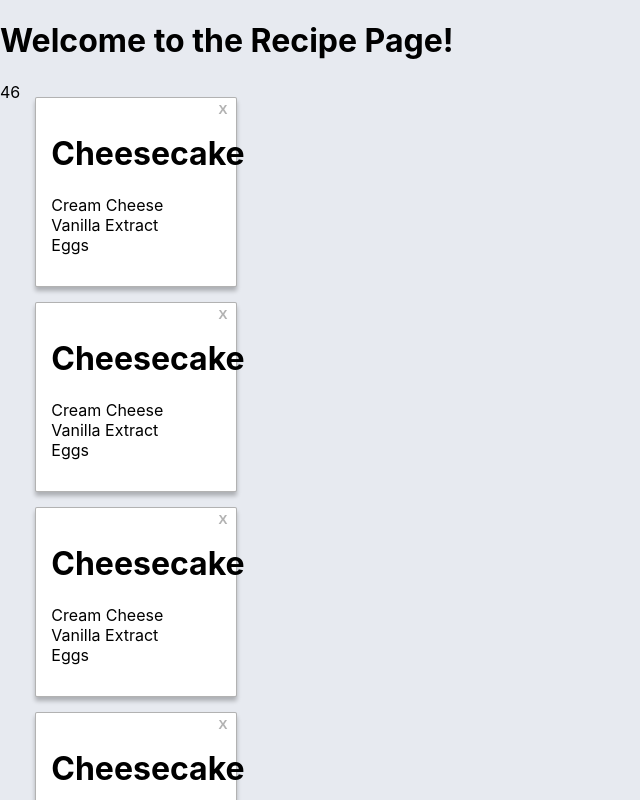
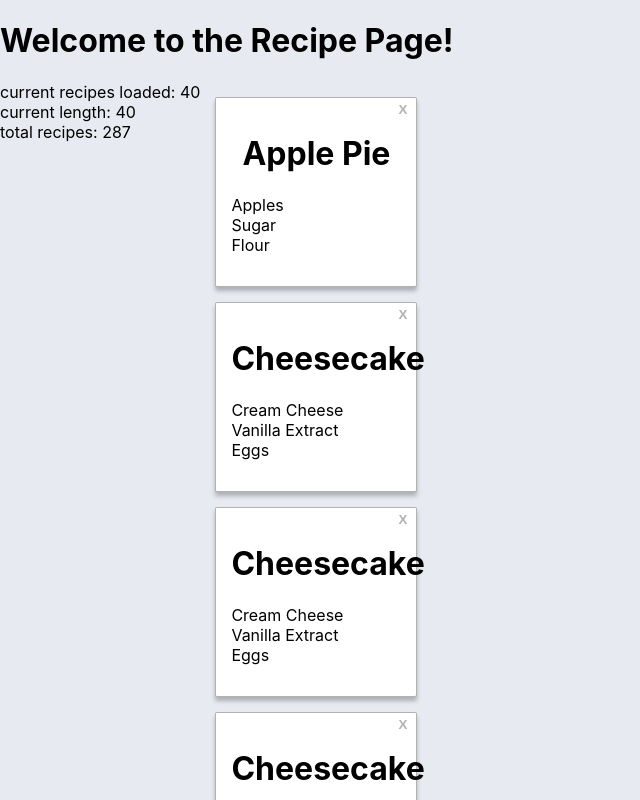
Before and after one commit to atranchida/recipe-book, a React (Create React App) app: page / in a window 1280 px wide. Shown: the top 800 px of the page, without its empty margins (0-640 px from the left). Built offline with nearby package versions, Linux system fonts and the light colour scheme.

Commit message:
get infinite scroll to load more once

```diff
--- a/src/components/RecipeList.tsx
+++ b/src/components/RecipeList.tsx
@@ -12,33 +12,40 @@ interface Props {
 const RecipeList = ({ recipes, onDelete }: Props) => {
     const [currentRecipes, setCurrentRecipes] = useState<Array<Recipe>>([]);
     const [hasMore, setHasMore] = useState(true);
+    const [currentLength, setCurrentLength] = useState(20);
 
     function fetchMoreData() {
-        if(currentRecipes.length >= 50){
+        if(currentLength >= recipes.length){
             setHasMore(false);
             return;
         }
-        setCurrentRecipes(currentRecipes.concat(recipes.slice(4,50)))
+        let newCurrentLength = currentLength + 20;
+        setCurrentRecipes(currentRecipes.concat(recipes.slice(currentLength,newCurrentLength)));
+        setCurrentLength(newCurrentLength);
     };
 
     useEffect(() => {
-        let testArray = Array.from(recipes.splice(0,2)); //trying to load the first 2 recipes
-        setCurrentRecipes(testArray)
-    }, [])
+        setCurrentRecipes(Array.from(recipes.splice(0,currentLength)));
+    }, [recipes])
 
     return (
         <div data-testid="recipeList" className = {styles.RecipeList}>
 
-            <span>{currentRecipes.length}</span>
+           <div>
+            <span>current recipes loaded: {currentRecipes.length}</span><br/>
+            <span>current length: {currentLength}</span><br/>
+            <span>total recipes: {recipes.length}</span><br/>
+            </div>
+
             <InfiniteScroll
                 dataLength={recipes.length}
                 next={fetchMoreData}
                 hasMore={hasMore}
                 loader={<h4>Loading...</h4>}
             >
-                {currentRecipes.map(recipe => (
+                {currentRecipes.map((recipe, index) => (
                 <RecipeCard
-                    key={recipe.name}
+                    key={index}
                     recipe={{
                         name: recipe.name,
                         ingredients: recipe.ingredients
```
